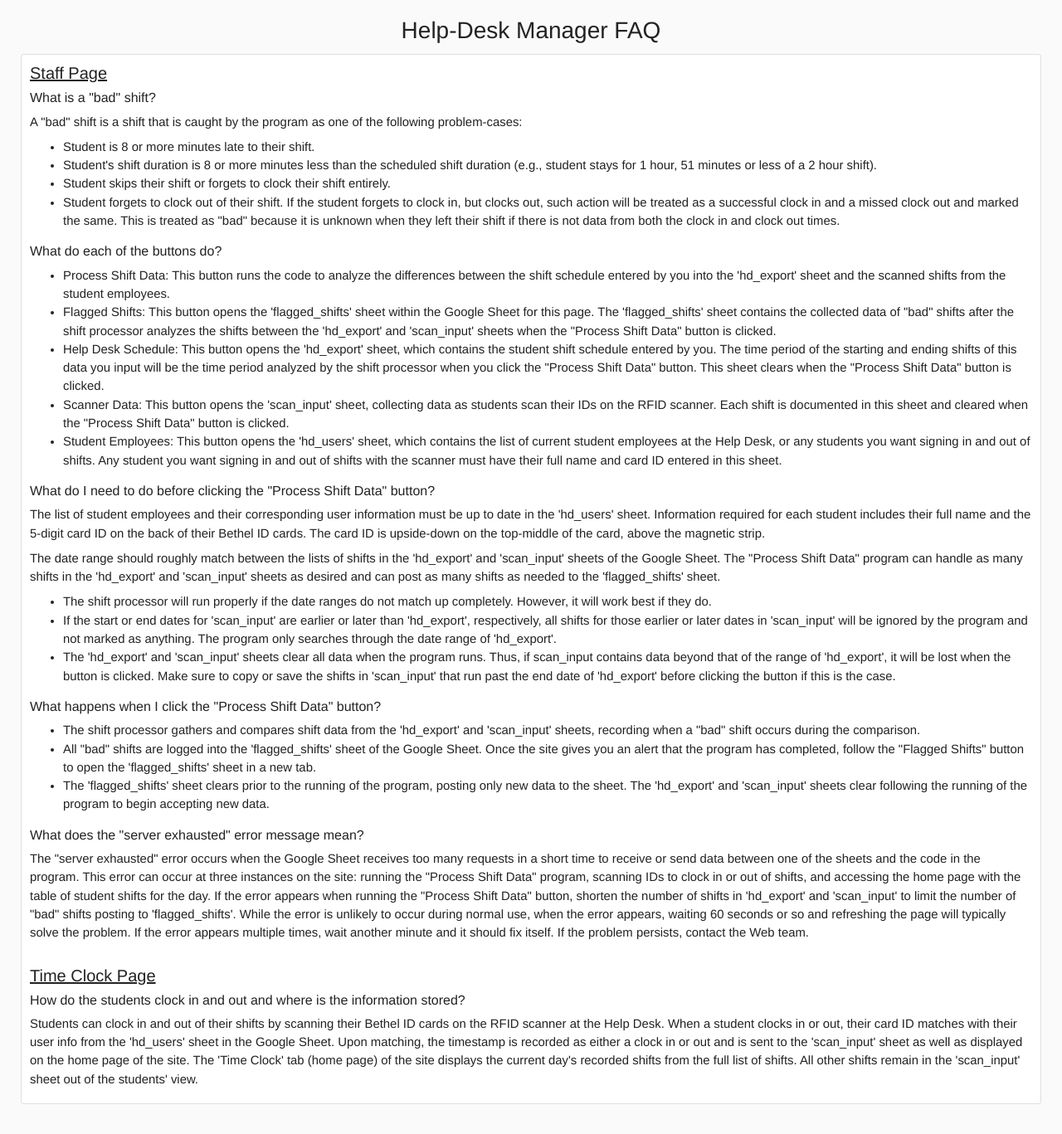
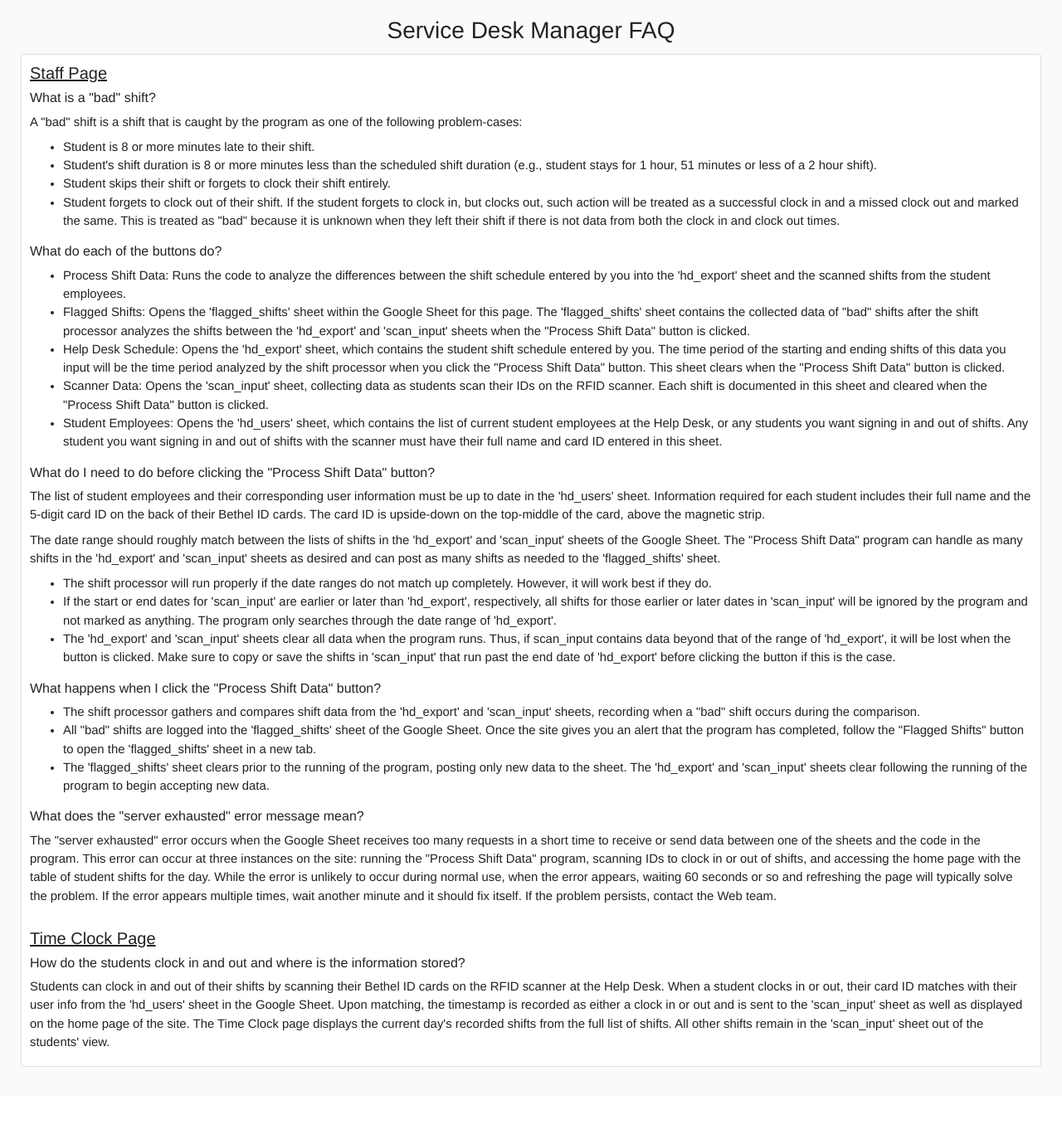
Before and after one commit to betheluniversity/help-desk-sign-in, a Python web app: template app/templates/help.html in a window 1280 px wide. Shown: the part 88-1455 px from the top of the page at 83% size. After the commit the page ends 1374 px from the top, so only its background shows below. Run offline with Jinja, Linux system fonts and the light colour scheme; the template is opened without the code that fills it, so the values that code supplies are empty; some libraries are stand-ins or nearby versions.

Commit message:
Lots of minor updates
Beginning to try clearing a section of scan_input.

```diff
--- a/app/__init__.py
+++ b/app/__init__.py
@@ -1,5 +1,8 @@
+import logging
+
 # Packages
 from flask import Flask
+from raven.contrib.flask import Sentry
 
 app = Flask(__name__)
 app.config.from_object('config')
@@ -7,4 +10,6 @@ app.config.from_object('config')
 # Declaring and registering the view
 from app.views import ShiftsView
 
+# sentry = Sentry(app, dsn=app.config['SENTRY_URL'], logging=True, level=logging.INFO)
+
 ShiftsView.register(app, route_base='/')
--- /dev/null
+++ b/app/error.py
@@ -0,0 +1,6 @@
+# Packages
+from flask import render_template
+from flask import session
+
+# Local
+# from app import app, sentry
--- a/app/static/hd_shifts.css
+++ b/app/static/hd_shifts.css
@@ -47,17 +47,17 @@ body {
 
 .body-staff {
     margin: 20px auto;
-    max-width: 75%;
+    max-width: 1200px;
 }
 
 .body-time-clock {
     margin: 20px auto;
-    max-width: 50%;
+    max-width: 900px;
 }
 
 .btn {
     margin: 5px 0;
-    width: 175px;
+    width: 200px;
 }
 
 .btn-primary {
@@ -115,9 +115,6 @@ span.site-title {
 }
 
 table {
-  table-layout: fixed ;
+  table-layout: fixed;
   width: 100% ;
 }
-td {
-  width: 25% ;
-}
--- a/app/templates/help.html
+++ b/app/templates/help.html
@@ -2,7 +2,7 @@
 
 {% block body_content %}
     <div class="centered">
-        <h3 id="title-bar">Help-Desk Manager FAQ</h3>
+        <h3 id="title-bar">Service Desk Manager FAQ</h3>
     </div>
     <div class="row">
       <div class="col-sm-12">
@@ -24,21 +24,21 @@
                   </ul>
               <h6>What do each of the buttons do?</h6>
                   <ul>
-                      <li>Process Shift Data: This button runs the code to analyze the differences between the shift schedule entered by you into the 'hd_export' sheet and the scanned shifts from the student employees.</li>
+                      <li>Process Shift Data: Runs the code to analyze the differences between the shift schedule entered by you into the 'hd_export' sheet and the scanned shifts from the student employees.</li>
                       <li>
-                          Flagged Shifts: This button opens the 'flagged_shifts' sheet within the Google Sheet for this page. The 'flagged_shifts' sheet contains the collected data of "bad" shifts after
+                          Flagged Shifts: Opens the 'flagged_shifts' sheet within the Google Sheet for this page. The 'flagged_shifts' sheet contains the collected data of "bad" shifts after
                           the shift processor analyzes the shifts between the 'hd_export' and 'scan_input' sheets when the "Process Shift Data" button is clicked.
                       </li>
                       <li>
-                          Help Desk Schedule: This button opens the 'hd_export' sheet, which contains the student shift schedule entered by you. The time period of the starting and ending shifts of this data you input will be
+                          Help Desk Schedule: Opens the 'hd_export' sheet, which contains the student shift schedule entered by you. The time period of the starting and ending shifts of this data you input will be
                           the time period analyzed by the shift processor when you click the "Process Shift Data" button. This sheet clears when the "Process Shift Data" button is clicked.
                       </li>
                       <li>
-                          Scanner Data: This button opens the 'scan_input' sheet, collecting data as students scan their IDs on the RFID scanner. Each shift is documented in this sheet and cleared when the "Process Shift Data"
+                          Scanner Data: Opens the 'scan_input' sheet, collecting data as students scan their IDs on the RFID scanner. Each shift is documented in this sheet and cleared when the "Process Shift Data"
                           button is clicked.
                       </li>
                       <li>
-                          Student Employees: This button opens the 'hd_users' sheet, which contains the list of current student employees at the Help Desk, or any students you want signing in and out of shifts. Any student you
+                          Student Employees: Opens the 'hd_users' sheet, which contains the list of current student employees at the Help Desk, or any students you want signing in and out of shifts. Any student you
                           want signing in and out of shifts with the scanner must have their full name and card ID entered in this sheet.
                       </li>
                   </ul>
@@ -79,7 +79,6 @@
                 <p>
                     The "server exhausted" error occurs when the Google Sheet receives too many requests in a short time to receive or send data between one of the sheets and the code in the program.
                     This error can occur at three instances on the site: running the "Process Shift Data" program, scanning IDs to clock in or out of shifts, and accessing the home page with the table of student shifts for the day.
-                    If the error appears when running the "Process Shift Data" button, shorten the number of shifts in 'hd_export' and 'scan_input' to limit the number of "bad" shifts posting to 'flagged_shifts'.
                     While the error is unlikely to occur during normal use, when the error appears, waiting 60 seconds or so and refreshing the page will typically solve the problem.
                     If the error appears multiple times, wait another minute and it should fix itself. If the problem persists, contact the Web team.
                 </p>
@@ -91,7 +90,7 @@
                   Students can clock in and out of their shifts by scanning their Bethel ID cards on the RFID scanner at the Help Desk.
                   When a student clocks in or out, their card ID matches with their user info from the 'hd_users' sheet in the Google Sheet.
                   Upon matching, the timestamp is recorded as either a clock in or out and is sent to the 'scan_input' sheet as well as displayed on the home page of the site.
-                  The 'Time Clock' tab (home page) of the site displays the current day's recorded shifts from the full list of shifts.
+                  The Time Clock page displays the current day's recorded shifts from the full list of shifts.
                   All other shifts remain in the 'scan_input' sheet out of the students' view.
               </p>
           </div>
--- a/app/templates/nav.html
+++ b/app/templates/nav.html
@@ -3,7 +3,10 @@
         <img height="48" src="https://confluence.bethel.edu/download/attachments/327682/global.logo?version=4&amp;modificationDate=1462424762000&amp;api=v2">
         <span class="ml-2 h6 site-title">Service Desk Sign-In</span>
     </a>
-    <div class="navbar-collapse">
+    <button class="navbar-toggler" type="button" data-toggle="collapse" data-target="#sd-navbar" aria-controls="sd-navbar" aria-expanded="false" aria-label="Toggle navigation">
+        <span class="navbar-toggler-icon"></span>
+    </button>
+    <div class="collapse navbar-collapse" id="sd-navbar">
         <ul class="navbar-nav mr-auto">
             <li class="nav-item">
                 <a class="nav-link button {{ 'nav-bar-active' if 'ShiftsView:index' in request.url_rule.endpoint }}" href="{{ url_for('ShiftsView:index') }}">Time Clock</a>
--- a/app/templates/staff_index.html
+++ b/app/templates/staff_index.html
@@ -7,7 +7,7 @@
       <div class="card">
         <div class="card-body">
           <input type="button" class="btn btn-success" id="process-shifts" value="Process Shift Data">
-          <p class="card-text">Run the shift processor, which analyzes shifts between the Scanner Data and the Help Desk Schedule and posts the "bad" shifts to Flagged Shifts.</p>
+          <p class="card-text">Run the shift processor, which analyzes shifts between the Scanner Data and the Service Desk Schedule and posts the "bad" shifts to Flagged Shifts.</p>
         </div>
         <div class="alert alert-success alert-dismissible" id="processing-complete" style="display: none;">
           <button type='button' class='close' data-dismiss='alert' aria-hidden='true'>&times</button>
@@ -32,7 +32,7 @@
     <div class="col-sm-6">
       <div class="card">
         <div class="card-body">
-          <a class="btn btn-primary" href="https://docs.google.com/spreadsheets/d/1C-wenU3zhy2AhZKr117dtig98Xa3ftkA1GzRqIZ7Dig/edit#gid=2051794733" target="_blank">Help Desk Schedule</a>
+          <a class="btn btn-primary" href="https://docs.google.com/spreadsheets/d/1C-wenU3zhy2AhZKr117dtig98Xa3ftkA1GzRqIZ7Dig/edit#gid=2051794733" target="_blank">Service Desk Schedule</a>
           <p class="card-text">Enter the student shift schedule to be analyzed by the shift processor.</p>
         </div>
       </div>
--- a/app/views.py
+++ b/app/views.py
@@ -34,7 +34,7 @@ class ShiftsView(FlaskView):
             if 'username' not in session.keys():
                 get_user()
 
-            if 'ITS_view' not in session.keys() or 'ITS_view' is None:
+            if 'ITS_view' not in session.keys():
                 get_its_view()
 
             # TODO: change to ".. and session['ITS_view'] is False:"
--- a/requirements.txt
+++ b/requirements.txt
@@ -1,7 +1,9 @@
+blinker
 Flask
 Flask-Classy==0.6.10
 gspread
 oauth2client
 python-ldap
+raven
+requests
 SQLAlchemy
-requests
```
Also changed, not shown: app/shifts_controller.py (+44 -13 lines), README.MD, 3 other files.
